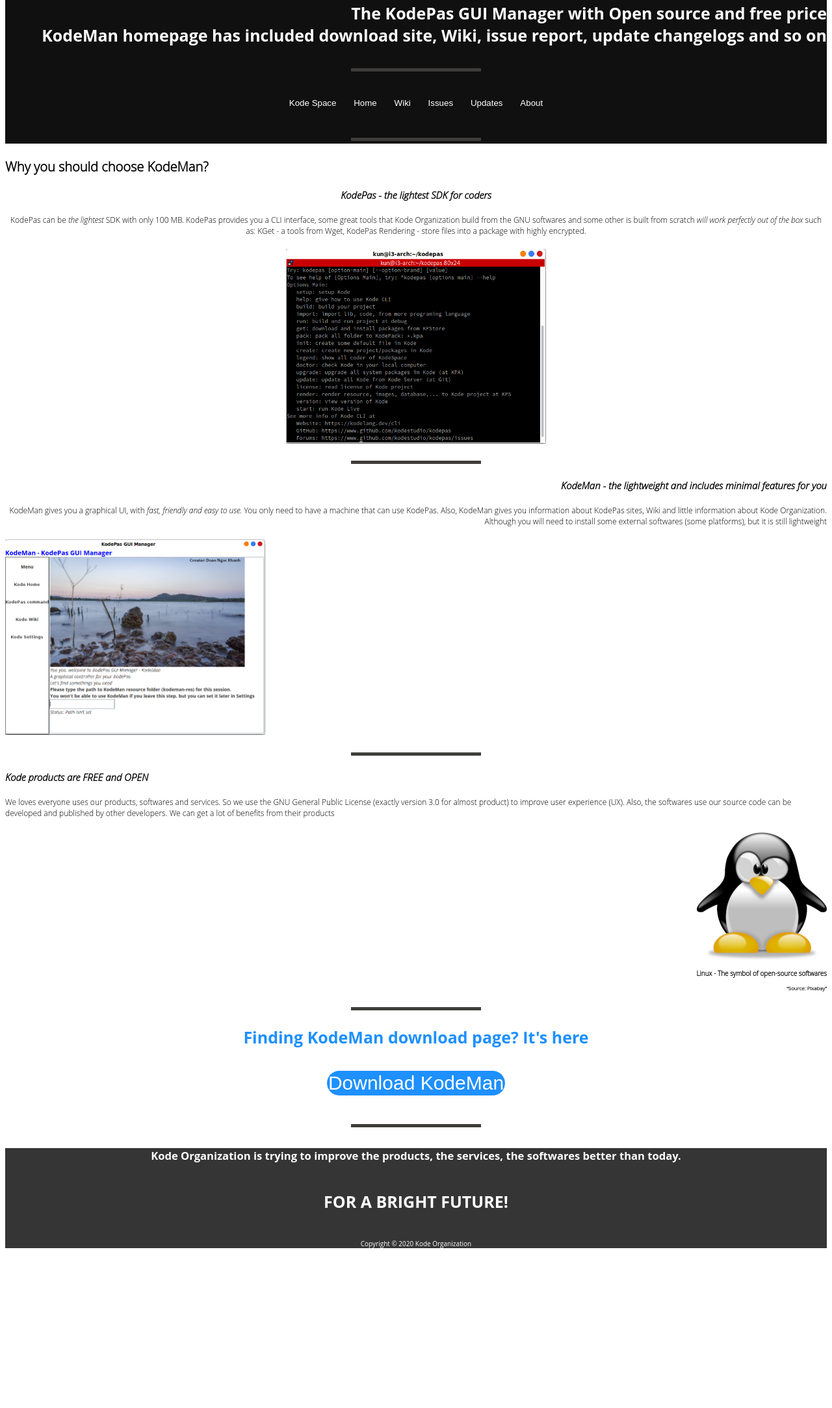
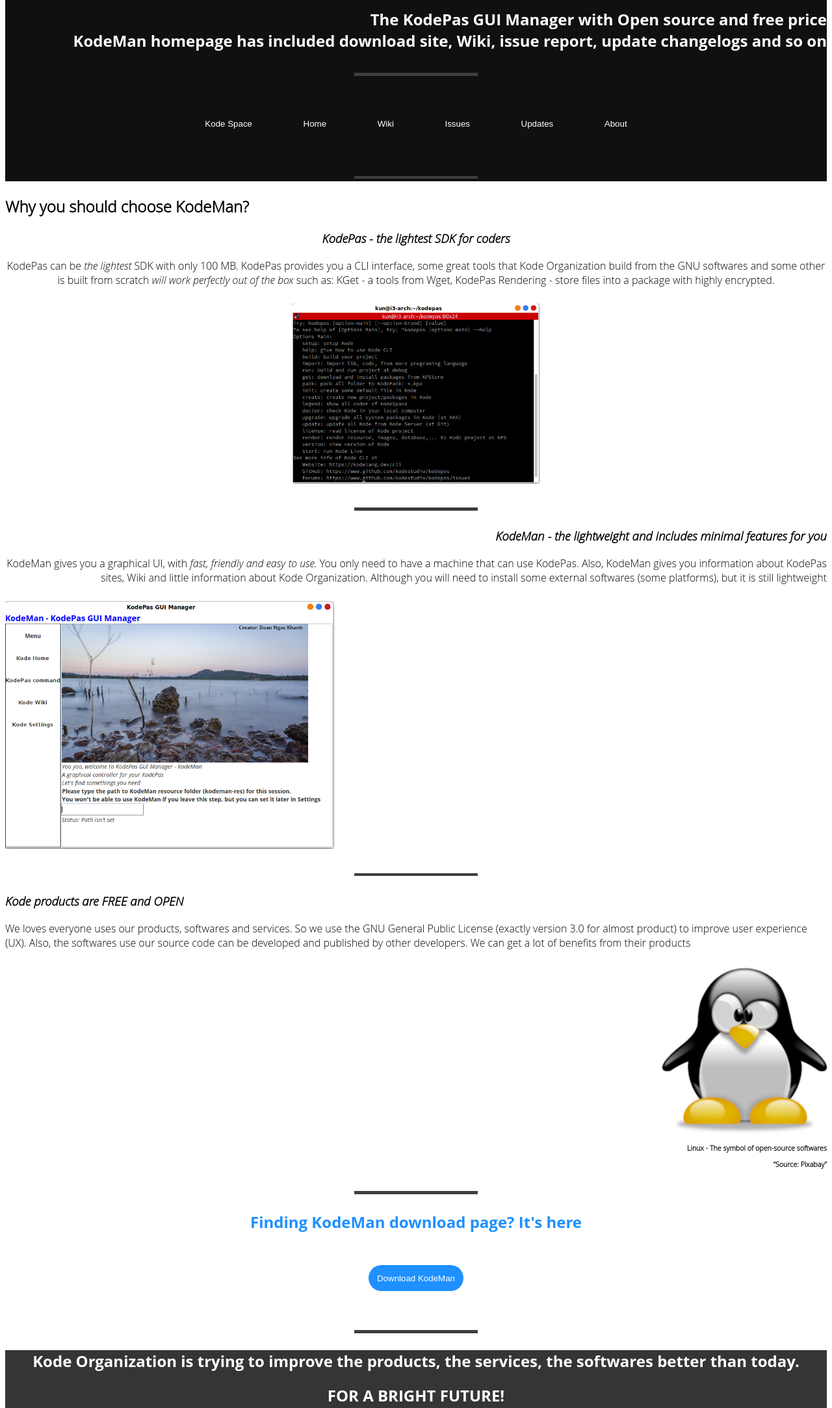
Before and after one commit to kodesupporter/kodesupporter.github.io, a plain HTML site: page index.html in a window 1280 px wide. Shown: the part 231-2398 px from the top of the page at 65% size. Before the commit the page ends 2162 px from the top, so only its background shows below. Drawn offline with Linux system fonts and the light colour scheme; a web font is replaced by a local one.

Commit message:
Some small changes

```diff
--- a/index.html
+++ b/index.html
@@ -2,6 +2,7 @@
 <html>
 <head>
 <title>KodeMan homepage</title>
+<meta name="viewport" content="width=device-width, initial-scale=1.0">
 <link rel="stylesheet" href="https://fonts.google.com/specimen/Open+Sans">
 <link rel="icon" type="image/png" sizes="300x200" href="res/image/logo.png">
 <style>
@@ -16,8 +17,8 @@
 button{
 color: white;
 border:none;
-padding:2px;
-margin:10px ;
+padding:1%;
+margin:2% ;
 background-color: #101010;
 text-decoration: bold;
 }
@@ -28,7 +29,6 @@
 section{
 font-family: Open Sans Light;
 text-decoration: bold;
-font-size: 12px;
 text-align: left;
 color: black;
 background-color: white;
@@ -36,7 +36,6 @@
 footer{
 background-color: #353535;
 font-family: Open Sans;
-font-size: 20px;
 text-align: center;
 color: white;
 }
@@ -48,10 +47,10 @@
 </head>
 <body>
 <header>
-<img src="res/image/logo.png" alt="KodeMan logo" width="300" height="200"><br></img>
+<img src="res/image/logo.png" alt="KodeMan logo" style="width:25%;"><br></img>
 <aside>
-<h2 style="font-size:25px;text-align:right;color:white;">The KodePas GUI Manager with Open source and free price<br>KodeMan homepage has included download site, Wiki, issue report, update changelogs and so on</p>
-<h5 style="text-align: center;"><img src="res/image/break.png" alt="Breakpoint" width="200" height="5" ><br></img></h5>
+<h1 style="text-align:right;color:white;">The KodePas GUI Manager with Open source and free price<br>KodeMan homepage has included download site, Wiki, issue report, update changelogs and so on</p>
+<h5 style="text-align: center;"><img src="res/image/break.png" alt="Breakpoint" style="width: 15%;" ><br></img></h5>
 <h6 style="text-align: center;">
 <button>
 <a href="https://kodelang.dev/" target="_blank">
@@ -80,35 +79,35 @@
 About
 </button>
 </h6>
-<h5 style="text-align: center;"><img src="res/image/break.png" alt="Breakpoint" width="200" height="5" ><br></img></h5>
+<h5 style="text-align: center;"><img src="res/image/break.png" alt="Breakpoint" style="width: 15%;" ><br></img></h5>
 </aside>
 </header>
 <section>
-<h3 style="text-align:left;font-size:20px;">Why you should choose KodeMan?</h3>
-<h4 style="text-align: center; font-size:15px; text-decoration: bold;"><i>KodePas - the lightest SDK for coders</i></h4>
+<h2 style="text-align:left;">Why you should choose KodeMan?</h3>
+<h3 style="text-align: center; text-decoration: bold;"><i>KodePas - the lightest SDK for coders</i></h4>
 <p style="text-align: center;">KodePas can be <i>the lightest</i> SDK with only 100 MB. KodePas provides you a CLI interface, some great tools that Kode Organization build from the GNU softwares and some other is built from scratch<i> will work perfectly out of the box</i> such as: KGet - a tools from Wget, KodePas Rendering - store files into a package with highly encrypted. </p>
-<h6 style="text-align: center;"><img src="res/image/kodepas.png" alt="KodePas" width="400" height="300" ><br></img></h6>
-<h5 style="text-align: center;"><img src="res/image/break.png" alt="Breakpoint" width="200" height="5" ><br></img></h5>
-<h4 style="text-align: right; font-size: 15px; text-decoration: bold;"><i>KodeMan - the lightweight and includes minimal features for you</i></h4>
+<h6 style="text-align: center;"><img src="res/image/kodepas.png" alt="KodePas" style="width: 30%;" ><br></img></h6>
+<h5 style="text-align: center;"><img src="res/image/break.png" alt="Breakpoint"  style="width: 15%;"><br></img></h5>
+<h3 style="text-align: right; text-decoration: bold;"><i>KodeMan - the lightweight and includes minimal features for you</i></h4>
 <p style="text-align: right;">KodeMan gives you a graphical UI, with <i>fast, friendly and easy to use.</i> You only need to have a machine that can use KodePas. Also, KodeMan gives you information about KodePas sites, Wiki and little information about Kode Organization. Although you will need to install some external softwares (some platforms), but it is still lightweight</p>
-<h6 style="text-align:left"><img src="res/image/kodeman.png" alt="KodeMan" width="400' height="200"><br></img></h6>
-<h5 style="text-align: center;"><img src="res/image/break.png" alt="Breakpoint" width="200" height="5" ><br></img></h5>
-<h4 style="text-align: left; font-size: 15px; text-decoration: bold;"><i>Kode products are FREE and OPEN </i></h4>
+<h6 style="text-align:left"><img src="res/image/kodeman.png" alt="KodeMan" style="width: 40%"><br></img></h6>
+<h5 style="text-align: center;"><img src="res/image/break.png" alt="Breakpoint" style="width: 15%;" ><br></img></h5>
+<h3 style="text-align: left; text-decoration: bold;"><i>Kode products are FREE and OPEN </i></h4>
 <p style="text-align: left;">We loves everyone uses our products, softwares and services. So we use the GNU General Public License (exactly version 3.0 for almost product) to improve user experience (UX). Also, the softwares use our source code can be developed and published by other developers. We can get a lot of benefits from their products</p>
-<h6 style="text-align: right;"><img src="res/image/gnu.png" alt="Linux" width="200" height="200"><br></img>
-<p style="font-size: 10px;">Linux - The symbol of open-source softwares<br></p>
+<h6 style="text-align: right;"><img src="res/image/gnu.png" alt="Linux" style="width: 20%;"><br></img>
+<p>Linux - The symbol of open-source softwares<br></p>
 <q>Source: Pixabay</q></h6>
-<h5 style="text-align: center;"><img src="res/image/break.png" alt="Breakpoint" width="200" height="5" ><br></img></h5>
+<h5 style="text-align: center;"><img src="res/image/break.png" alt="Breakpoint" style="width: 15%;" ><br></img></h5>
 </section>
 <nav>
-<h2 style="text-align: center;font-size: 25px; text-decoration: bold; color: DodgerBlue;">Finding KodeMan download page? It's here </h2>
-<h6 style="text-align: center;"><button style="border: none;background-color: DodgerBlue;color: white;font-size: 30px;border-radius: 30px;">Download KodeMan </button></h6>
-<h5 style="text-align: center;"><img src="res/image/break.png" alt="Breakpoint" width="200" height="5" ><br></img></h5>
+<h2 style="text-align: center; text-decoration: bold; color: DodgerBlue;">Finding KodeMan download page? It's here </h2>
+<h6 style="text-align: center;"><button style="border: none;background-color: DodgerBlue;color: white;border-radius: 30px;">Download KodeMan </button></h6>
+<h5 style="text-align: center;"><img src="res/image/break.png" alt="Breakpoint" style="width: 15%;" ><br></img></h5>
 </nav>
 <footer>
-<h5>Kode Organization is trying to improve the products, the services, the softwares better than today.</h5>
-<h5 style="font-size: 25px;">FOR A BRIGHT FUTURE!</h5>
-<p style="font-size: 10px; text-decoration: none;">Copyright © 2020 Kode Organization</p>
+<h2>Kode Organization is trying to improve the products, the services, the softwares better than today.</h5>
+<h2>FOR A BRIGHT FUTURE!</h5>
+<p style="text-decoration: none;">Copyright © 2020 Kode Organization</p>
 </footer>
 </body>
 </html>
```
